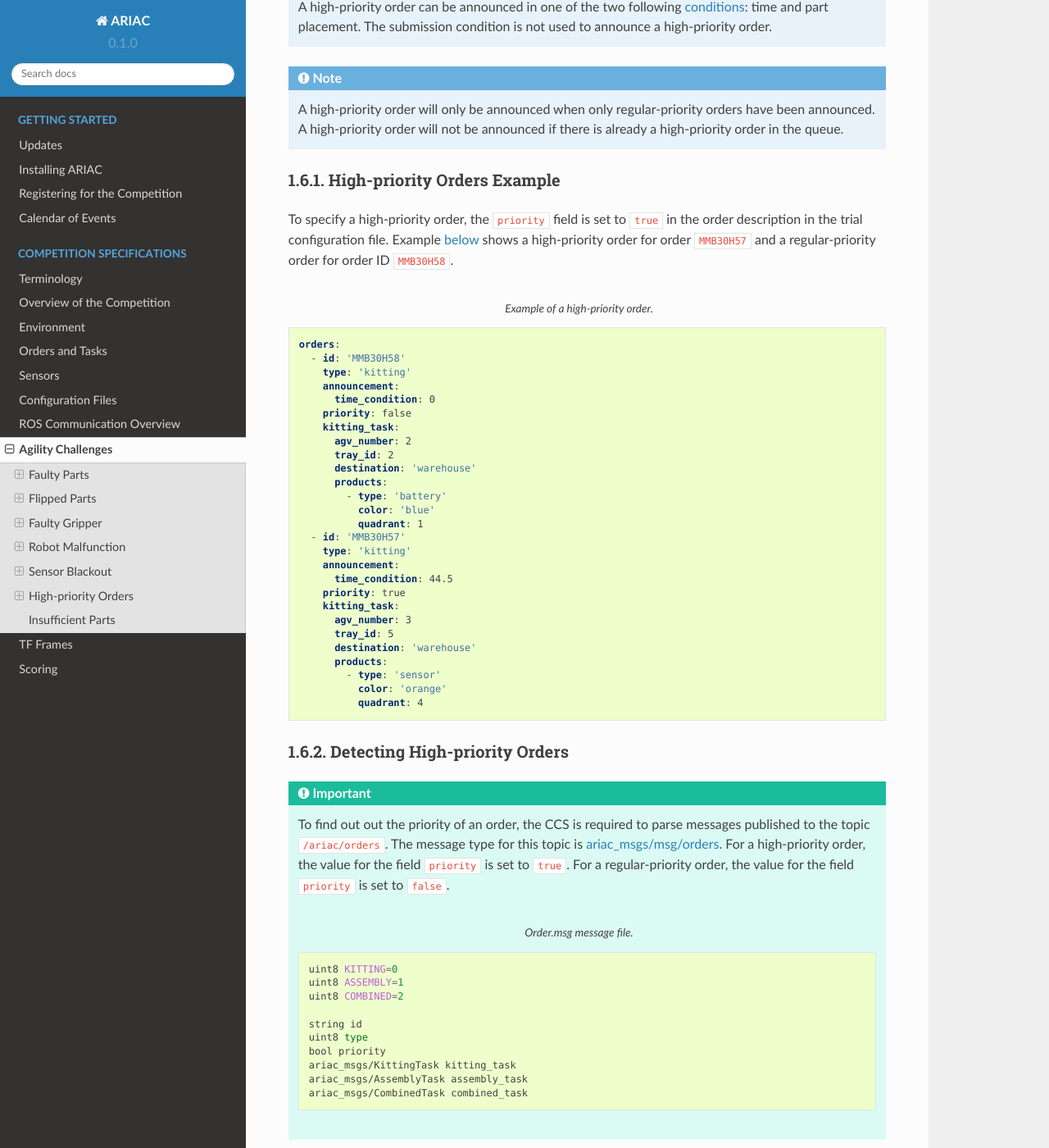
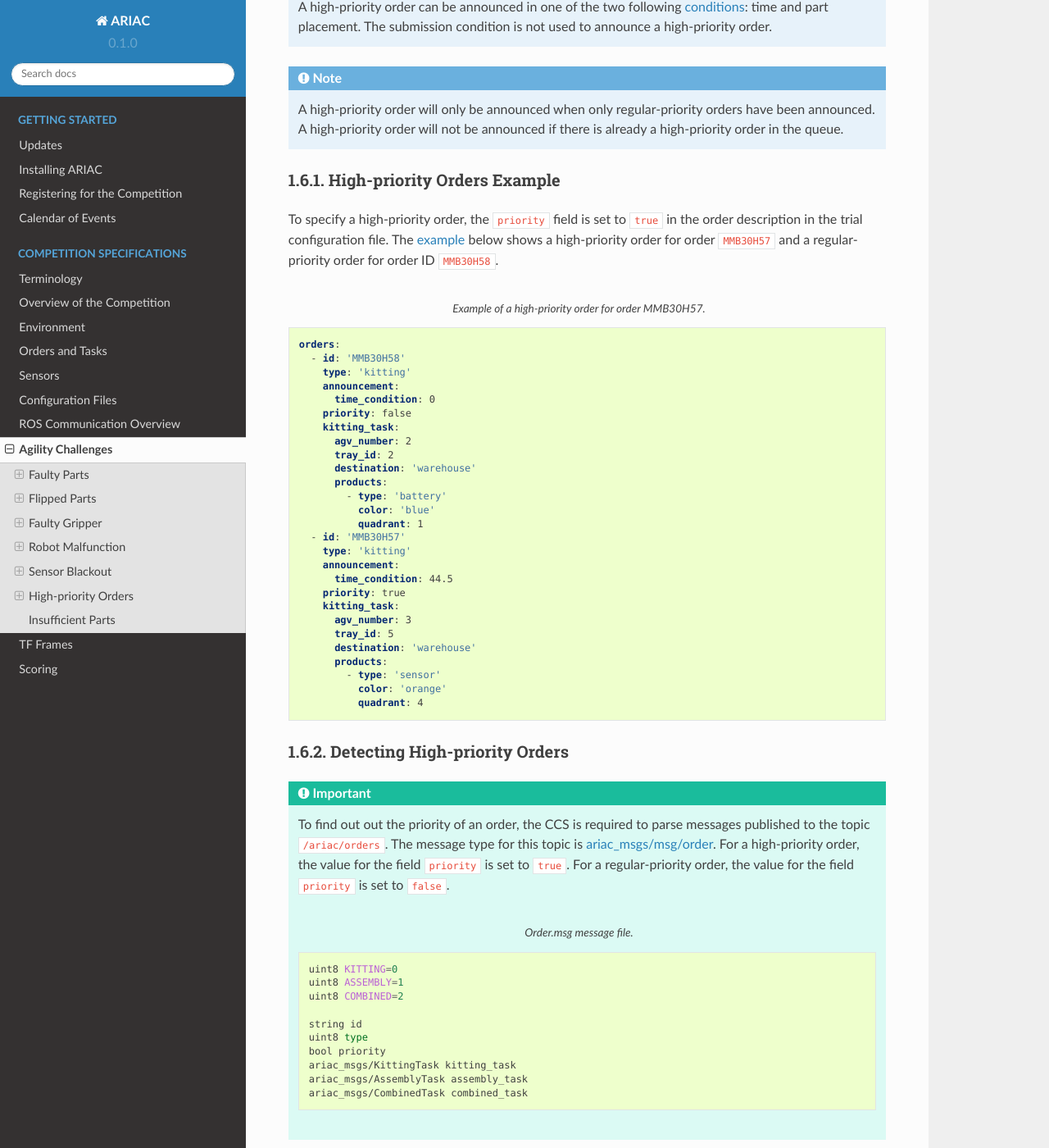
Before and after one commit to usnistgov/ARIAC, a Sphinx documentation site: the page built from docs/competition/challenges.rst, in a window 1280 px wide and 1400 px high, scrolled down 7619 px. Shown: the whole window at 82% size. Built offline with Sphinx 7.4.7 and the Read the Docs theme 2.0.0, drawn with Linux system fonts in a browser that asks for light colours.

```diff
--- a/docs/competition/challenges.rst
+++ b/docs/competition/challenges.rst
@@ -350,11 +350,11 @@
 High-priority Orders Example
 -----------------------------
 
-To specify a high-priority order, the ``priority`` field is set to ``true`` in the order description in the trial configuration file. Example :ref:`below<high-priority-order-yaml>` shows a high-priority order for order ``MMB30H57`` and a regular-priority order for order ID ``MMB30H58``.
+To specify a high-priority order, the ``priority`` field is set to ``true`` in the order description in the trial configuration file. The :ref:`example<high-priority-order-yaml>` below shows a high-priority order for order ``MMB30H57`` and a regular-priority order for order ID ``MMB30H58``.
 
 
 .. code-block:: yaml
-  :caption: Example of a high-priority order.
+  :caption: Example of a high-priority order for order MMB30H57.
   :name: high-priority-order-yaml
 
   orders:
@@ -390,7 +390,7 @@
 -------------------------------
 
 .. important::
-  To find out out the priority of an order, the CCS is required to parse messages published to the topic ``/ariac/orders``. The message type for this topic is :ref:`ariac_msgs/msg/orders<order-msg>`. For a high-priority order, the value for the field ``priority`` is set to ``true``. For a regular-priority order, the value for the field ``priority`` is set to ``false``.
+  To find out out the priority of an order, the CCS is required to parse messages published to the topic ``/ariac/orders``. The message type for this topic is :ref:`ariac_msgs/msg/order<order-msg>`. For a high-priority order, the value for the field ``priority`` is set to ``true``. For a regular-priority order, the value for the field ``priority`` is set to ``false``.
 
   .. code-block:: bash
     :caption: Order.msg message file.
```
